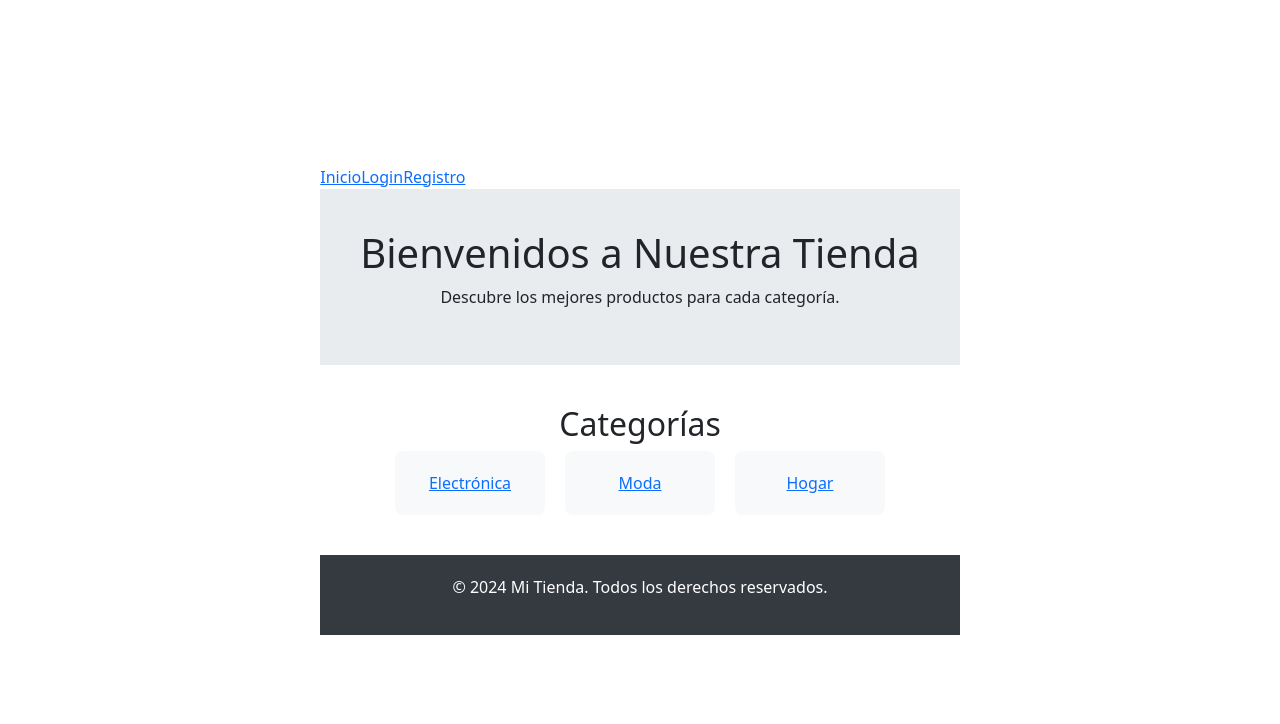
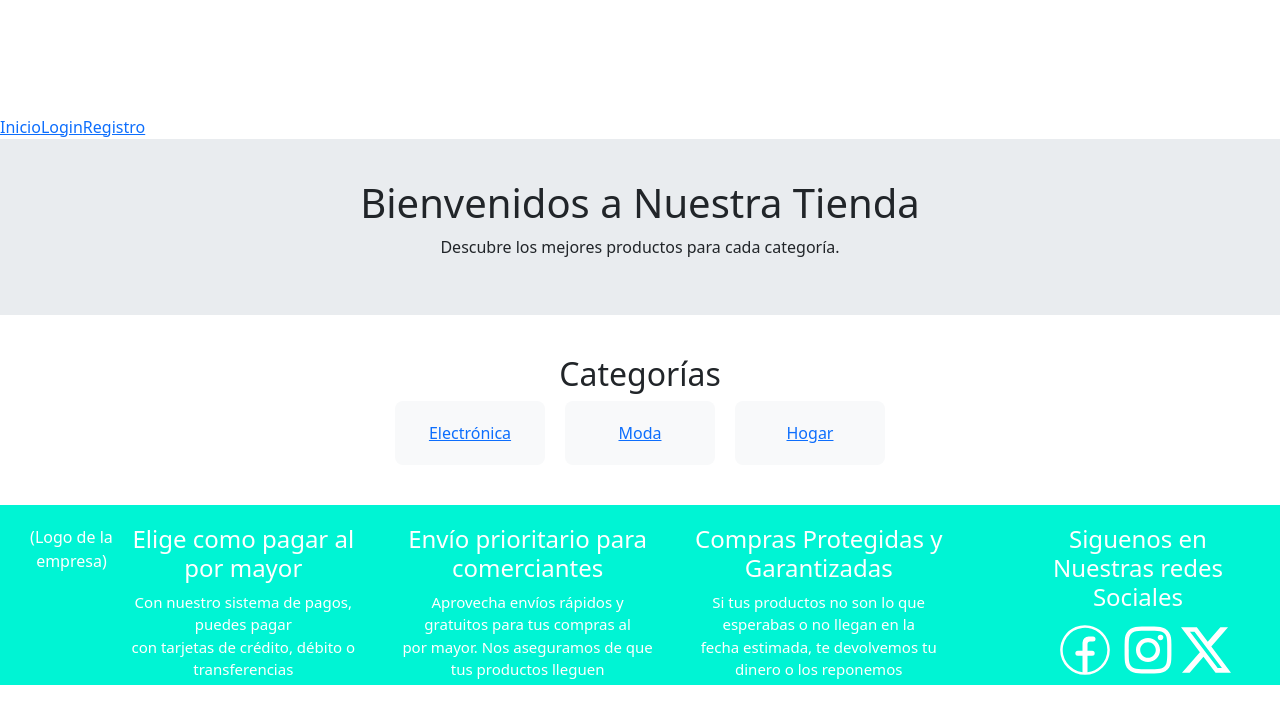
Before and after one commit to yiyorxz/Taller-integracion-2, a React (Create React App) app in the folder mondongo/: page / in a window 1280 px wide. Shown: the top 724 px of the page. Built offline with nearby package versions, Linux system fonts and the light colour scheme.

Commit message:
Footer Javier en pag principal

```diff
--- /dev/null
+++ b/mondongo/src/Components/Footer/Footer.css
@@ -0,0 +1,9 @@
+.foot{
+    bottom: 0;
+    height: 60px;
+    background-color: #00F4D4;;
+    position: center;
+    padding-bottom: 10rem;
+    display: flex;
+    width: 100%;
+}
--- a/mondongo/src/Components/Footer/Footer.jsx
+++ b/mondongo/src/Components/Footer/Footer.jsx
@@ -1,11 +1,44 @@
-import React from 'react';
+import React from "react";
+import './Footer.css'
 
-function Footer() {
-  return (
-    <footer>
-      <p>&copy; 2024 Mi Tienda. Todos los derechos reservados.</p>
-    </footer>
-  );
-}
+import { CiFacebook } from "react-icons/ci";
+import { AiOutlineInstagram } from "react-icons/ai";
+import { BsTwitterX } from "react-icons/bs";
+
+
+
+const Footer = () => {
+    return(
+        <footer className="foot">
+            <div>
+                (Logo de la empresa)
+            </div>
+
+            <div>
+            <h1 style={{fontSize:24}}>Elige como pagar al por mayor</h1>
+            <p style={{fontSize:15}}>Con nuestro sistema de pagos, puedes pagar <br/>con tarjetas de crédito, débito o transferencias <br/> bancarias. Te ofrecemos opciones de financiamiento <br/>para grandes pedidos. </p>
+            </div>
+
+            <div>
+            <h1 style={{fontSize:24, paddingLeft:37}}>Envío prioritario para comerciantes</h1>
+            <p style={{fontSize:15, paddingLeft:37}}>Aprovecha envíos rápidos y gratuitos para tus compras al <br/> por mayor. Nos aseguramos de que tus productos lleguen <br/>a tiempo para que siempre tengas inventario disponible. </p>
+            </div>
+
+            <div>
+            <h1 style={{fontSize:24, paddingLeft:37}}>Compras Protegidas y Garantizadas</h1>
+            <p style={{fontSize:15, paddingLeft:37}}>Si tus productos no son lo que esperabas o no llegan en la <br/> fecha estimada, te devolvemos tu dinero o los reponemos <br/> rápidamente.</p>
+            </div>
+
+            <div>
+            <h1 style={{fontSize:24, paddingLeft:70}}>Siguenos en Nuestras redes Sociales</h1>
+            <a style={{paddingLeft:80}}><CiFacebook style={{fontSize:60}}/></a>
+            <a style={{paddingLeft:3}}><AiOutlineInstagram style={{fontSize:60}}/></a>
+            <a style={{paddingLeft:3}}><BsTwitterX style={{fontSize:50}}/></a>
+
+            </div>
+
+        </footer>
+    )
+};
 
 export default Footer;
```
